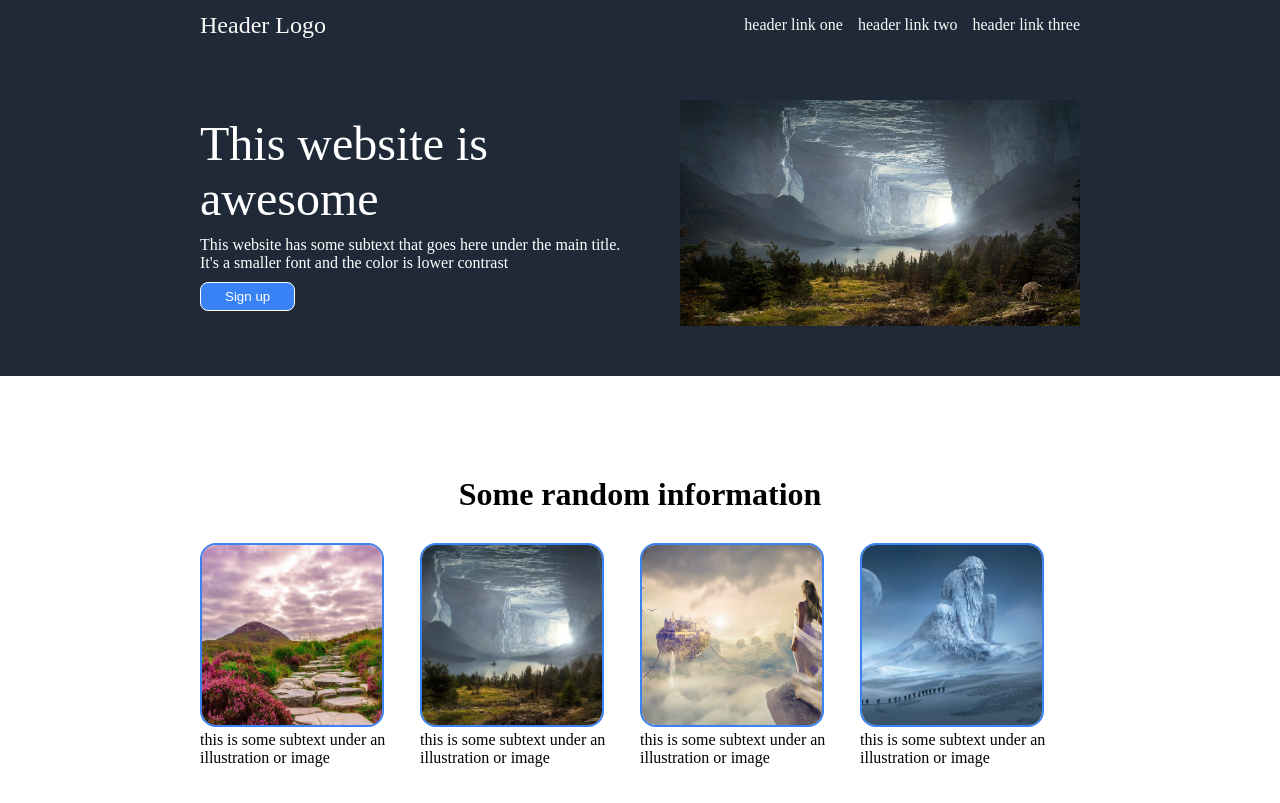
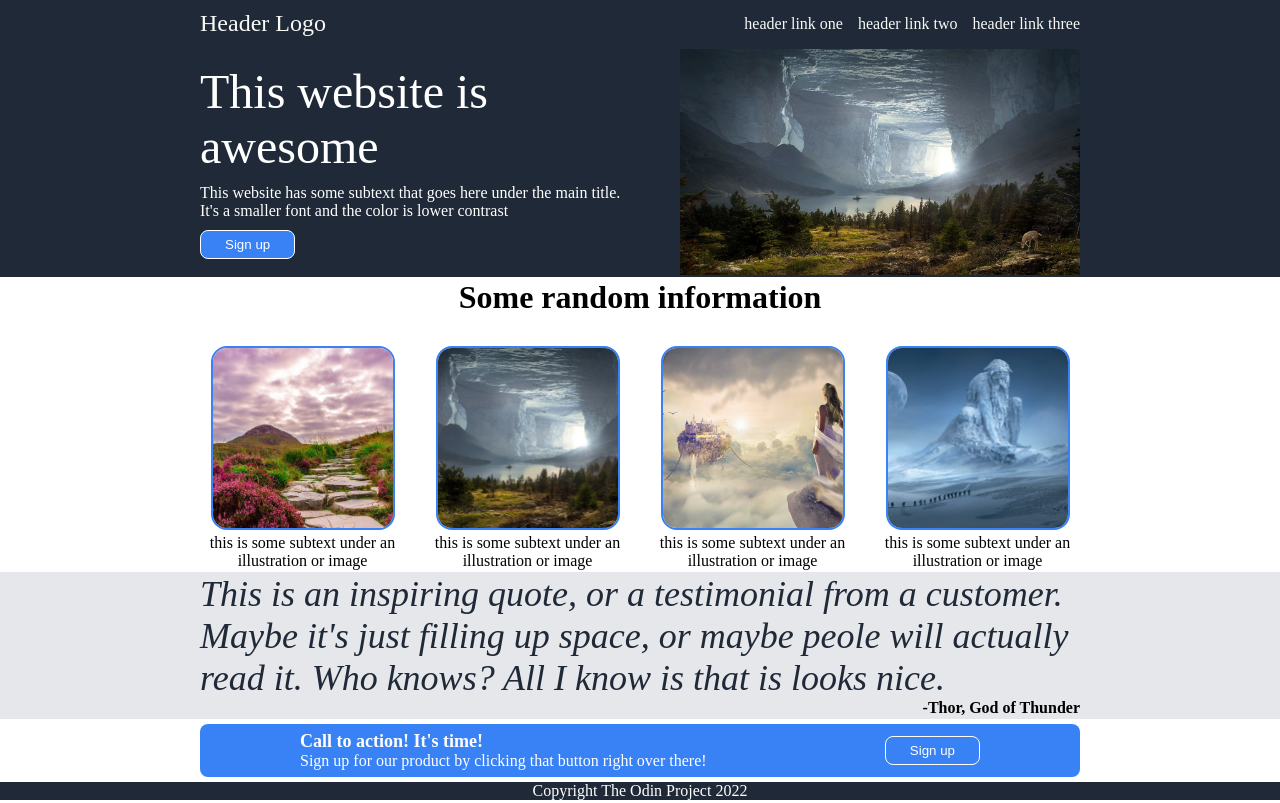
Before and after one commit to BhaluBear/landing-page, a plain HTML site: page index.html in a window 1280 px wide. Shown: the top 803 px of the page. Drawn offline with Linux system fonts and the light colour scheme.

Commit message:
Fixed flexbox spacing vertically, added content container

```diff
--- a/index.html
+++ b/index.html
@@ -8,7 +8,6 @@
     <link rel="stylesheet" href="style.css">
 </head>
 <body>
-
     <div class="header">
         <div class="logo">Header Logo</div>
         <div class ="links">
@@ -19,7 +18,7 @@
             </ul>
         </div>
     </div>
-
+    <div class="content">
         <div class="top-row">
             <div class="top-row-left">
                 <div class="title">This website is awesome</div>
@@ -67,7 +66,7 @@
                 <button>Sign up</button>
             </div>
         </div>
-
+    </div>
     <div class="footer">
         <div class="copyright">Copyright The Odin Project 2022</div>
     </div>
--- a/style.css
+++ b/style.css
@@ -4,6 +4,16 @@ body {
     justify-content: space-between;
     min-height: 100vh;
     margin: 0;
+    overflow: hidden;
+
+}
+
+.content {
+    display: flex;
+    flex: 1;
+    flex-direction: column;
+    justify-content: space-around;
+
 }
 
 .header {
@@ -12,9 +22,9 @@ body {
     display: flex;
     justify-content: space-between;
     align-items: center;
-    height: 50px;
-    flex: 0 1 auto;
-    padding: 0 200px;
+    max-height: 50px;
+    padding: 10px 200px;
+
 }
 
 .logo {
@@ -33,8 +43,8 @@ ul {
     background-color: #1F2937;
     color: white;
     display: flex;
-    flex: 1 1 0;
-    padding: 50px 200px;
+    flex: 1;
+    padding: 0 200px;
     justify-content: space-between;
     align-items: center;
     gap: 40px;
@@ -54,8 +64,10 @@ img {
 .second-row {
     display: flex;
     flex-direction: column;
-    flex: 1 1 0;
-    padding: 100px 200px;
+    justify-content: center;
+    align-items: center;
+    flex: 1;
+    padding: 0 200px;
 }
 
 .title-two {
@@ -68,6 +80,9 @@ img {
 .title-two-info {
     display: flex;
     justify-content: center;
+    align-items: center;
+    text-align: center;
+    gap: 20px;
 }
 
 .small-fantasy {
@@ -83,22 +98,22 @@ img {
     display: flex;
     flex-direction: column;
     justify-content: center;
-    padding: 100px 200px;
-    flex: 1 1 0;
+    flex: 1;
+    padding: 0 200px;
 }
 
 .fourth-row {
     padding: 50px;
     margin: 50px;
     display: flex;
-    flex: 1 1 0;
+    flex: 1;
     justify-content: space-between;
     align-items: center;
     background-color: #3882F6;
     color: white;
     border-radius: 8px;
-    padding: 50px 100px;
-    margin: 100px 200px;
+    padding: 0 100px;
+    margin: 5px 200px;
 }
 .quote {
     font-size: 36px;
@@ -122,8 +137,8 @@ img {
     display: flex;
     justify-content: center;
     align-items: center;
-    max-height: 50px;
-    flex: 1;
+    max-height: 100px;
+    flex: 1 0 0;
 }
 
 button {
```
Lines whose indentation alone changed are shown as unchanged.
